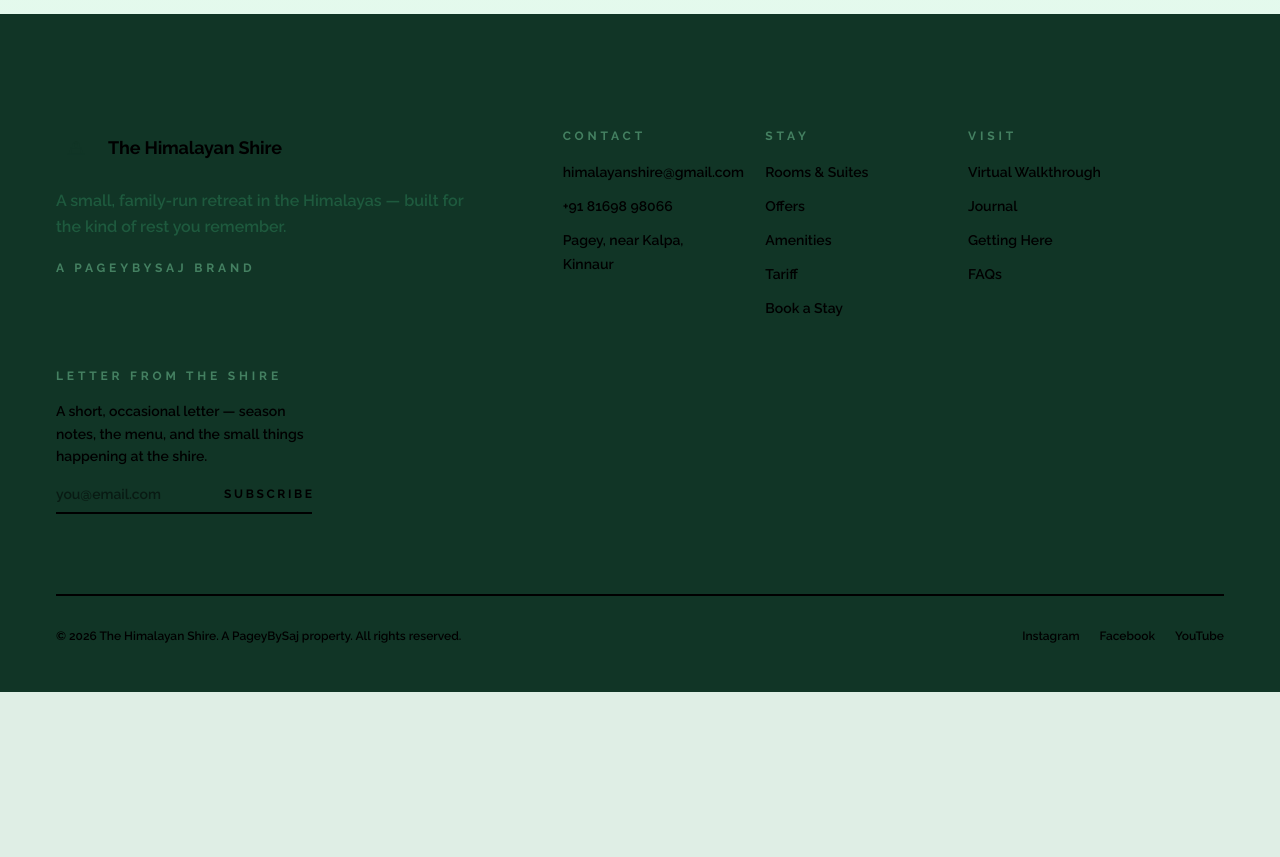
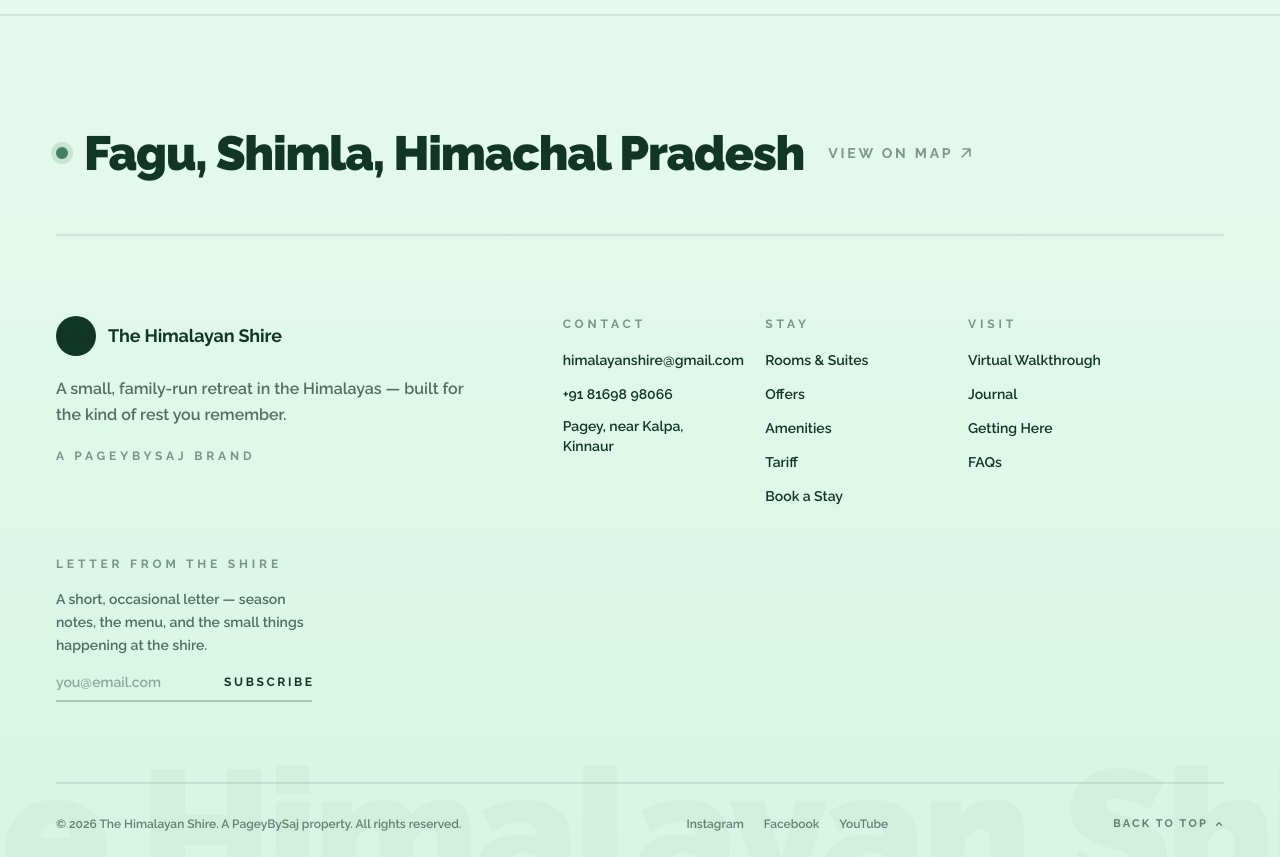
Before and after one commit to theone14122000/shire, a Next.js app: page /kitchen in a window 1280 px wide. Shown: the part 1940-2797 px from the top of the page. Before the commit the page ends 2632 px from the top, so only its background shows below. Built offline with nearby package versions, Linux system fonts and the light colour scheme.

Commit message:
nav and footer change

```diff
--- a/app/components/SiteFooter.tsx
+++ b/app/components/SiteFooter.tsx
@@ -4,14 +4,70 @@ import { motion } from "framer-motion";
 import { Container } from "./ui/Container";
 import { brand, footer } from "@/lib/content";
 
+const MAPS_URL =
+  "https://www.google.com/maps?ll=31.066671,77.309332&z=13&t=m&hl=en&gl=IN&mapclient=embed&cid=4674173627328913394";
+
 /**
- * SiteFooter — quiet, editorial close with a dark ink surface
- * for visual closure.
+ * SiteFooter — light, editorial close with a bold location callout,
+ * refined typography and quiet award-winning polish.
  */
 export function SiteFooter() {
   return (
-    <footer className="relative pt-20 sm:pt-28 pb-10 sm:pb-12 border-t-2 border-ink-900/10 bg-ink-900 text-beige-100">
-      <Container>
+    <footer className="relative pt-20 sm:pt-28 pb-10 sm:pb-12 border-t-2 border-ink-900/10 bg-beige-50 text-ink-900 overflow-hidden">
+      {/* Subtle decorative backdrop text */}
+      <span
+        aria-hidden
+        className="pointer-events-none select-none absolute -bottom-6 sm:-bottom-10 left-1/2 -translate-x-1/2 text-[16vw] sm:text-[11rem] font-display font-black leading-none tracking-tight text-ink-900/[0.03] whitespace-nowrap"
+      >
+        {brand.name}
+      </span>
+
+      <Container className="relative">
+        {/* Location callout — the hero of the footer */}
+        <motion.a
+          href={MAPS_URL}
+          target="_blank"
+          rel="noopener noreferrer"
+          initial={{ opacity: 0, y: 16 }}
+          whileInView={{ opacity: 1, y: 0 }}
+          viewport={{ once: true }}
+          transition={{ duration: 0.7 }}
+          className="group flex flex-col sm:flex-row sm:items-center gap-3 sm:gap-4 mb-14 sm:mb-20 pb-10 sm:pb-14 border-b-2 border-ink-900/10"
+        >
+          <span className="relative flex h-3 w-3 shrink-0">
+            <motion.span
+              animate={{ scale: [1, 2.2, 1], opacity: [0.6, 0, 0.6] }}
+              transition={{ duration: 1.8, repeat: Infinity, ease: "easeInOut" }}
+              className="absolute inline-flex h-full w-full rounded-full bg-accent-emerald"
+            />
+            <span className="relative inline-flex h-3 w-3 rounded-full bg-accent-emerald" />
+          </span>
+
+          <span className="font-display text-[7vw] sm:text-3xl md:text-4xl lg:text-5xl font-black tracking-tight leading-[1.05] group-hover:opacity-70 transition-opacity">
+            Fagu, Shimla, Himachal Pradesh
+          </span>
+
+          <span className="inline-flex items-center gap-1.5 text-xs sm:text-sm font-bold uppercase tracking-[0.2em] text-ink-900/50 group-hover:text-accent-emerald transition-colors sm:ml-2 mt-1 sm:mt-0">
+            View on map
+            <svg
+              width="14"
+              height="14"
+              viewBox="0 0 14 14"
+              fill="none"
+              aria-hidden
+              className="transition-transform duration-300 group-hover:translate-x-1 group-hover:-translate-y-1"
+            >
+              <path
+                d="M3 11L11 3M11 3H4M11 3V10"
+                stroke="currentColor"
+                strokeWidth="1.6"
+                strokeLinecap="round"
+                strokeLinejoin="round"
+              />
+            </svg>
+          </span>
+        </motion.a>
+
         <div className="grid grid-cols-1 sm:grid-cols-2 lg:grid-cols-12 gap-10 lg:gap-12 mb-14 lg:mb-20">
           {/* Brand block */}
           <motion.div
@@ -24,7 +80,7 @@ export function SiteFooter() {
             <div className="flex items-center gap-3">
               <span
                 aria-hidden
-                className="inline-flex h-10 w-10 items-center justify-center rounded-full bg-beige-100 text-ink-900"
+                className="inline-flex h-10 w-10 items-center justify-center rounded-full bg-ink-900 text-beige-100"
               >
                 <svg
                   width="20"
@@ -43,14 +99,14 @@ export function SiteFooter() {
                   <circle cx="12" cy="6" r="1.5" fill="currentColor" />
                 </svg>
               </span>
-              <span className="font-display text-lg tracking-[-0.01em] font-bold">
+              <span className="font-display text-lg tracking-[-0.01em] font-bold text-ink-900">
                 {brand.name}
               </span>
             </div>
-            <p className="body-base text-beige-100/80 max-w-[42ch] font-semibold">
+            <p className="body-base text-ink-900/70 max-w-[42ch] font-semibold">
               {footer.tagline}
             </p>
-            <p className="eyebrow text-beige-100/60">{brand.parent}</p>
+            <p className="eyebrow text-ink-900/50">{brand.parent}</p>
           </motion.div>
 
           {/* Link columns */}
@@ -63,13 +119,13 @@ export function SiteFooter() {
               transition={{ duration: 0.7, delay: 0.05 * (idx + 1) }}
               className="lg:col-span-2 flex flex-col gap-4"
             >
-              <h3 className="eyebrow text-beige-100/70">{col.title}</h3>
+              <h3 className="eyebrow text-ink-900/50">{col.title}</h3>
               <ul className="flex flex-col gap-2.5">
                 {col.links.map((link) => (
                   <li key={link.label}>
                     <a
                       href={link.href}
-                      className="text-sm text-beige-100 hover:text-beige-50 transition-colors font-semibold"
+                      className="relative text-sm text-ink-900 font-semibold inline-block after:content-[''] after:absolute after:left-0 after:-bottom-0.5 after:h-[1.5px] after:w-0 after:bg-ink-900 after:transition-all after:duration-300 hover:after:w-full"
                     >
                       {link.label}
                     </a>
@@ -87,24 +143,24 @@ export function SiteFooter() {
             transition={{ duration: 0.7, delay: 0.2 }}
             className="lg:col-span-3 flex flex-col gap-4"
           >
-            <h3 className="eyebrow text-beige-100/70">Letter From The Shire</h3>
-            <p className="text-sm text-beige-100/80 leading-relaxed font-semibold">
+            <h3 className="eyebrow text-ink-900/50">Letter From The Shire</h3>
+            <p className="text-sm text-ink-900/70 leading-relaxed font-semibold">
               A short, occasional letter — season notes, the menu, and the
               small things happening at the shire.
             </p>
             <form
-              className="flex items-center gap-2 border-b-2 border-beige-100/30 pb-2"
+              className="flex items-center gap-2 border-b-2 border-ink-900/25 pb-2 focus-within:border-ink-900 transition-colors"
               onSubmit={(e) => e.preventDefault()}
             >
               <input
                 type="email"
                 placeholder="you@email.com"
                 aria-label="Email address"
-                className="flex-1 bg-transparent text-sm text-beige-100 placeholder:text-beige-100/40 outline-none font-semibold"
+                className="flex-1 bg-transparent text-sm text-ink-900 placeholder:text-ink-900/40 outline-none font-semibold"
               />
               <button
                 type="submit"
-                className="text-xs uppercase tracking-[0.22em] text-beige-100 hover:opacity-70 transition-opacity font-bold"
+                className="text-xs uppercase tracking-[0.22em] text-ink-900 hover:opacity-60 transition-opacity font-bold"
               >
                 Subscribe
               </button>
@@ -113,19 +169,30 @@ export function SiteFooter() {
         </div>
 
         {/* Bottom row */}
-        <div className="pt-8 border-t-2 border-beige-100/15 flex flex-col sm:flex-row items-start sm:items-center justify-between gap-4 text-xs text-beige-100/70 font-semibold">
+        <div className="pt-8 border-t-2 border-ink-900/10 flex flex-col sm:flex-row items-start sm:items-center justify-between gap-4 text-xs text-ink-900/60 font-semibold">
           <p>{footer.legal}</p>
           <div className="flex items-center gap-5">
             {brand.socials.map((s) => (
               <a
                 key={s.label}
                 href={s.href}
-                className="hover:text-beige-50 transition-colors"
+                className="hover:text-ink-900 transition-colors"
               >
                 {s.label}
               </a>
             ))}
           </div>
+          <button
+            type="button"
+            onClick={() => window.scrollTo({ top: 0, behavior: "smooth" })}
+            aria-label="Back to top"
+            className="hidden sm:inline-flex items-center gap-1.5 text-ink-900/60 hover:text-ink-900 transition-colors font-bold uppercase tracking-[0.2em] text-[11px]"
+          >
+            Back to top
+            <svg width="10" height="10" viewBox="0 0 12 12" fill="none" aria-hidden>
+              <path d="M9 7.5L6 4.5L3 7.5" stroke="currentColor" strokeWidth="1.6" strokeLinecap="round" strokeLinejoin="round"/>
+            </svg>
+          </button>
         </div>
       </Container>
     </footer>
```
Also changed, not shown: app/components/SiteNav.tsx (+53 -22 lines).
